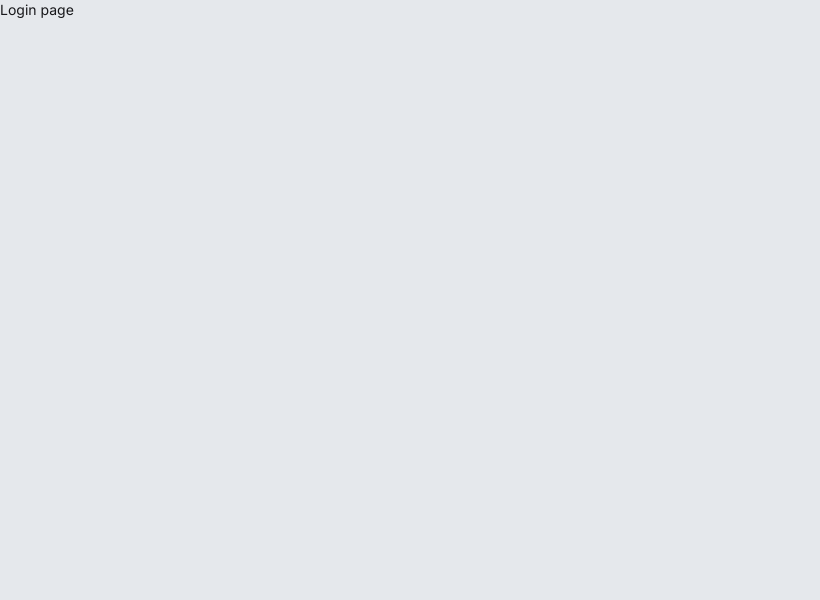
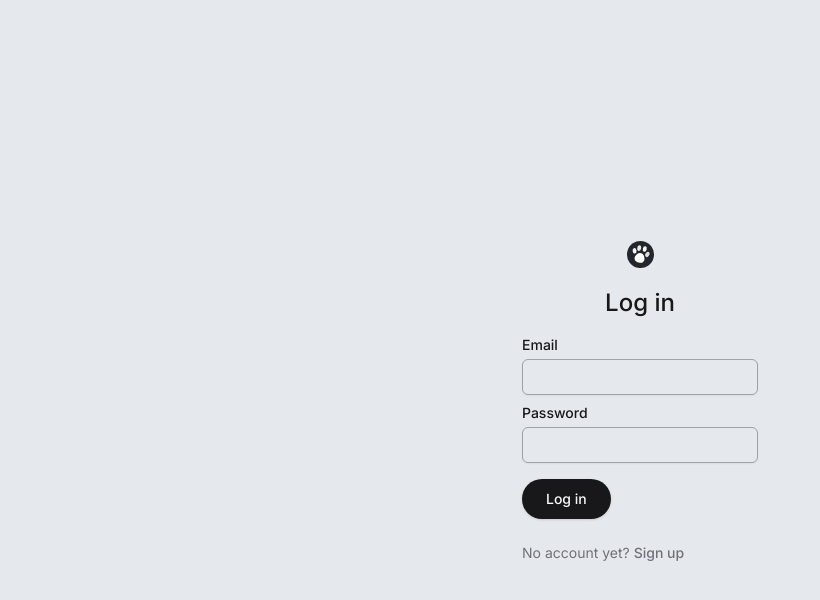
Before and after one commit to flip-in/petsoft, a Next.js app: page /login in a window 1280 px wide. Shown: the top 600 px of the page, without its empty margins (0-820 px from the left). Built offline with nearby package versions, Linux system fonts and the light colour scheme.

Commit message:
style login and sign up pages and shared layout

```diff
--- /dev/null
+++ b/src/app/(auth)/layout.tsx
@@ -0,0 +1,10 @@
+import Logo from '@/components/logo';
+
+export default function Layout({ children }: { children: React.ReactNode }) {
+  return (
+    <div className='flex flex-col gap-y-5 items-center justify-center min-h-screen'>
+      <Logo />
+      {children}
+    </div>
+  );
+}
--- a/src/app/(auth)/login/page.tsx
+++ b/src/app/(auth)/login/page.tsx
@@ -1,3 +1,19 @@
+import AuthForm from '@/components/auth-form';
+import H1 from '@/components/h1';
+import Link from 'next/link';
+
 export default function Page() {
-  return <div>Login page</div>;
+  return (
+    <main>
+      <H1 className='text-center mb-5'>Log in</H1>
+      <AuthForm />
+
+      <p className='mt-6 text-sm text-zinc-500'>
+        No account yet?{' '}
+        <Link href='/signup' className='font-medium'>
+          Sign up
+        </Link>
+      </p>
+    </main>
+  );
 }
--- a/src/app/(auth)/signup/page.tsx
+++ b/src/app/(auth)/signup/page.tsx
@@ -1,3 +1,19 @@
+import AuthForm from '@/components/auth-form';
+import H1 from '@/components/h1';
+import Link from 'next/link';
+
 export default function Page() {
-  return <div>Sign up page</div>;
+  return (
+    <main>
+      <H1 className='text-center mb-5'>Sign up</H1>
+      <AuthForm />
+
+      <p className='mt-6 text-sm text-zinc-500'>
+        Already have an account?{' '}
+        <Link href='/login' className='font-medium'>
+          Log in
+        </Link>
+      </p>
+    </main>
+  );
 }
--- /dev/null
+++ b/src/components/auth-form.tsx
@@ -0,0 +1,19 @@
+import { Button } from './ui/button';
+import { Input } from './ui/input';
+import { Label } from './ui/label';
+
+export default function AuthForm() {
+  return (
+    <form className=''>
+      <div className='space-y-1'>
+        <Label htmlFor='email'>Email</Label>
+        <Input id='email' type='email' />
+      </div>
+      <div className='space-y-1 mb-4 mt-2'>
+        <Label htmlFor='password'>Password</Label>
+        <Input id='password' type='password' />
+      </div>
+      <Button type='submit'>Log in</Button>
+    </form>
+  );
+}
--- a/src/components/ui/input.tsx
+++ b/src/components/ui/input.tsx
@@ -11,7 +11,7 @@ const Input = React.forwardRef<HTMLInputElement, InputProps>(
       <input
         type={type}
         className={cn(
-          'flex h-9 w-full rounded-md border border-zinc-200 bg-transparent px-3 py-1 text-sm shadow-sm transition-colors file:border-0 file:bg-transparent file:text-sm file:font-medium placeholder:text-zinc-500 focus-visible:outline-none focus-visible:ring-1 focus-visible:ring-zinc-950 disabled:cursor-not-allowed disabled:opacity-50   ',
+          'flex h-9 w-full rounded-md border border-zinc-400 bg-transparent px-3 py-1 text-sm shadow-sm transition-colors file:border-0 file:bg-transparent file:text-sm file:font-medium placeholder:text-zinc-500 focus-visible:outline-none focus-visible:ring-1 focus-visible:ring-zinc-950 disabled:cursor-not-allowed disabled:opacity-50   ',
           className
         )}
         ref={ref}
```
